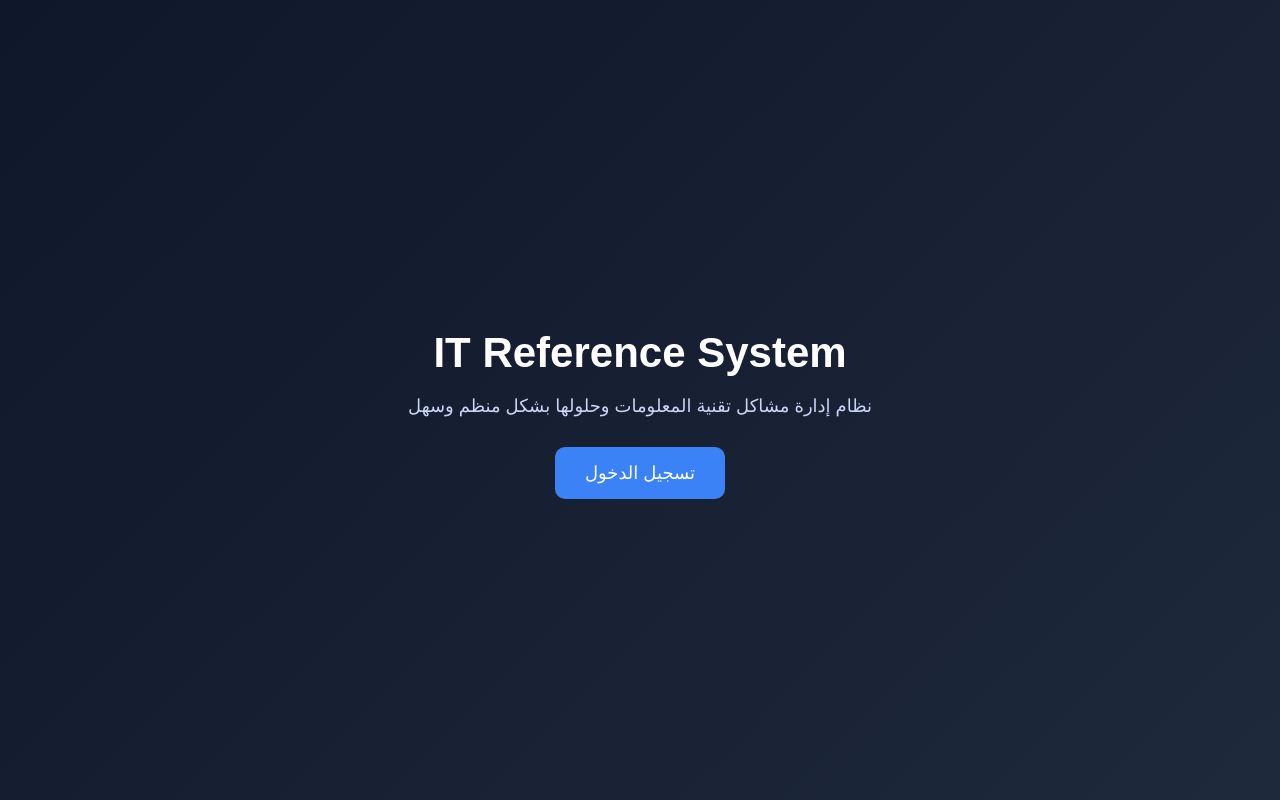
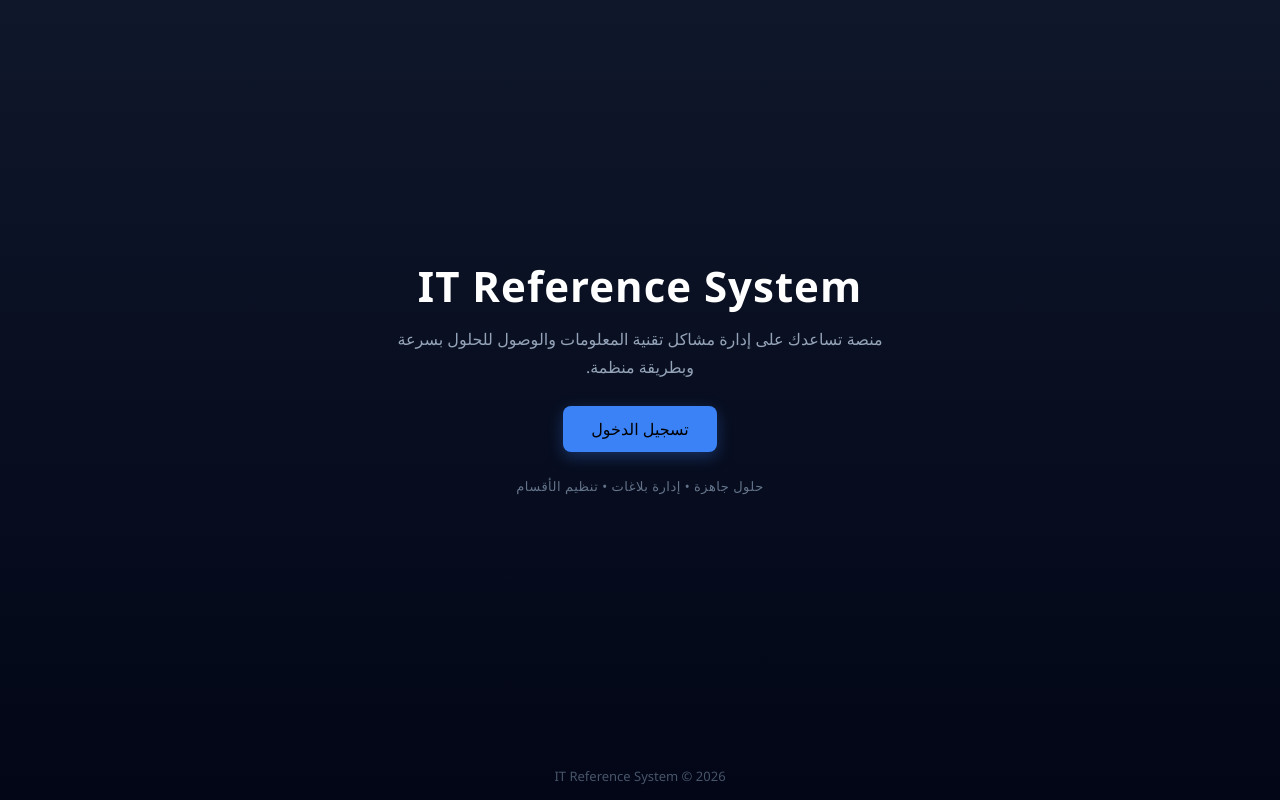
Before and after one commit to bader217/IT-Reference-System, a website: page index.html in a window 1280 px wide. Drawn offline with Linux system fonts and the light colour scheme.

Commit message:
improve landing page design

```diff
--- a/index.html
+++ b/index.html
@@ -6,55 +6,111 @@
     <title>IT Reference System</title>
 
     <style>
+        * {
+            margin: 0;
+            padding: 0;
+            box-sizing: border-box;
+            font-family: "Segoe UI", sans-serif;
+        }
+
         body {
-            margin: 0;
-            font-family: Arial;
-            background: linear-gradient(135deg, #0f172a, #1e293b);
+            height: 100vh;
+            background: linear-gradient(to bottom, #0f172a, #020617);
             color: white;
             display: flex;
-            justify-content: center;
-            align-items: center;
-            height: 100vh;
-            text-align: center;
+            flex-direction: column;
+            justify-content: space-between;
         }
 
         .hero {
-            max-width: 600px;
+            flex: 1;
+            display: flex;
+            align-items: center;
+            justify-content: center;
+            text-align: center;
+            padding: 20px;
+        }
+
+        .content {
+            max-width: 520px;
+            animation: fadeIn 0.8s ease;
         }
 
         h1 {
             font-size: 42px;
-            margin-bottom: 15px;
+            margin-bottom: 12px;
+            letter-spacing: 1px;
         }
 
         p {
-            color: #cbd5f5;
-            margin-bottom: 30px;
-            font-size: 18px;
+            color: #94a3b8;
+            margin-bottom: 25px;
+            line-height: 1.7;
+            font-size: 16px;
         }
 
         .btn {
-            padding: 15px 30px;
-            font-size: 18px;
+            padding: 12px 28px;
             background: #3b82f6;
             border: none;
-            border-radius: 10px;
+            border-radius: 8px;
+            font-size: 16px;
             cursor: pointer;
-            color: white;
+            transition: 0.25s;
+            box-shadow: 0 5px 15px rgba(59,130,246,0.3);
         }
 
         .btn:hover {
             background: #2563eb;
+            transform: translateY(-2px);
+        }
+
+        .mini {
+            margin-top: 25px;
+            font-size: 13px;
+            color: #64748b;
+            letter-spacing: 0.5px;
+        }
+
+        footer {
+            text-align: center;
+            padding: 15px;
+            font-size: 13px;
+            color: #475569;
+        }
+
+        @keyframes fadeIn {
+            from {
+                opacity: 0;
+                transform: translateY(15px);
+            }
+            to {
+                opacity: 1;
+                transform: translateY(0);
+            }
         }
     </style>
 </head>
 <body>
 
 <div class="hero">
-    <h1>IT Reference System</h1>
-    <p>نظام إدارة مشاكل تقنية المعلومات وحلولها بشكل منظم وسهل</p>
-    <button class="btn" onclick="goLogin()">تسجيل الدخول</button>
+    <div class="content">
+        <h1>IT Reference System</h1>
+        <p>
+            منصة تساعدك على إدارة مشاكل تقنية المعلومات والوصول للحلول بسرعة وبطريقة منظمة.
+        </p>
+
+        <button class="btn" onclick="goLogin()">تسجيل الدخول</button>
+
+        <div class="mini">
+            حلول جاهزة • إدارة بلاغات • تنظيم الأقسام
+        </div>
+    </div>
 </div>
+
+<footer>
+    IT Reference System © 2026
+</footer>
 
 <script>
 function goLogin() {
```
